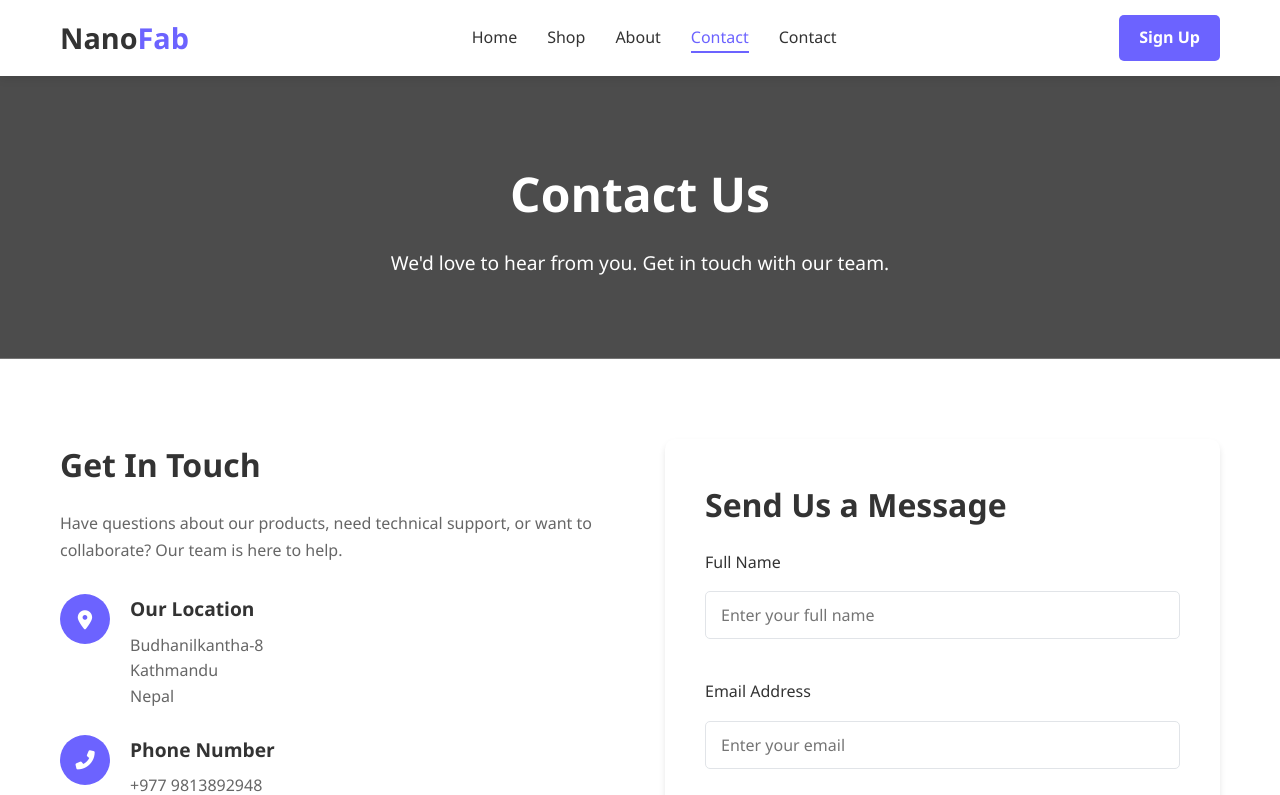
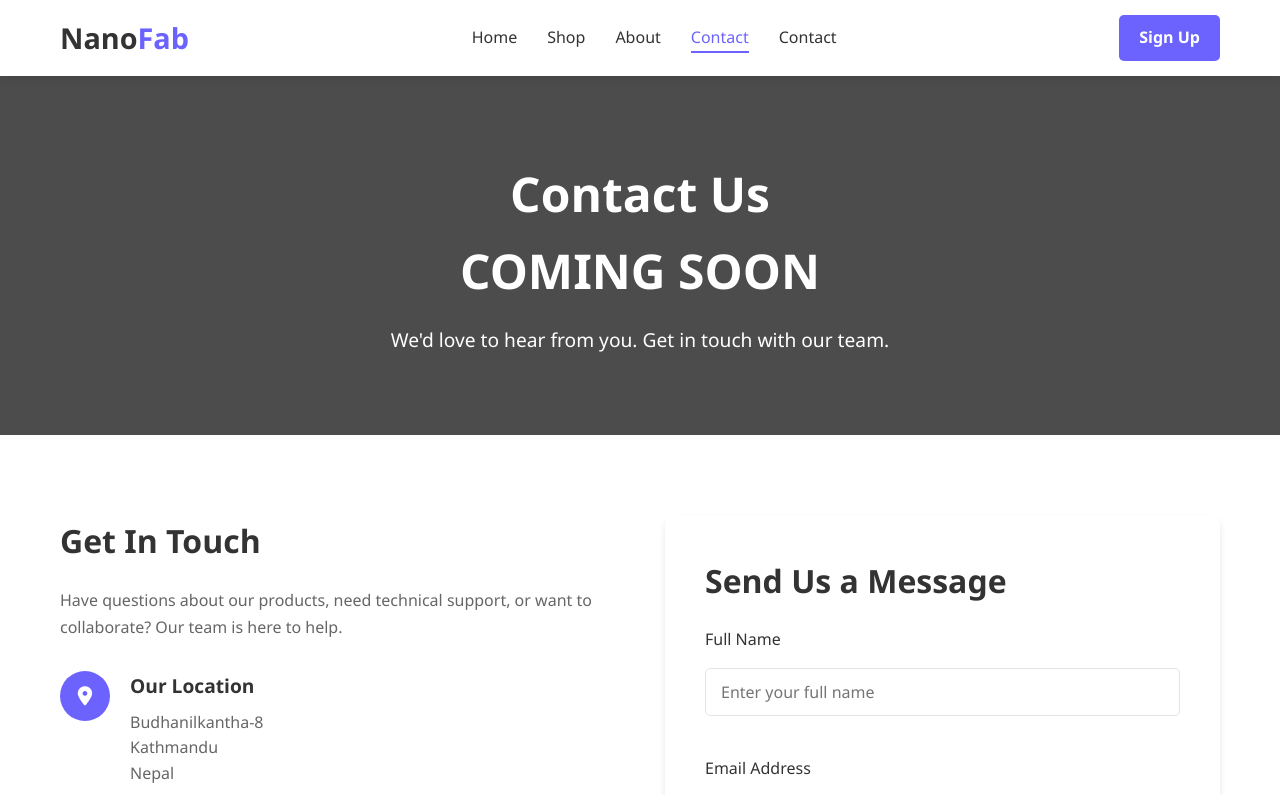
Before and after one commit to saurav-3000/NanoFab, a plain HTML site: page contact.html in a window 1280 px wide. Shown: the top 795 px of the page. Drawn offline with Linux system fonts and the light colour scheme.

Commit message:
Update contact.html

```diff
--- a/contact.html
+++ b/contact.html
@@ -31,7 +31,7 @@
 
     <section class="contact-hero">
         <div class="container">
-            <h1>Contact Us</h1>
+            <h1>Contact Us<br>COMING SOON</h1>
             <p>We'd love to hear from you. Get in touch with our team.</p>
         </div>
     </section>
```
